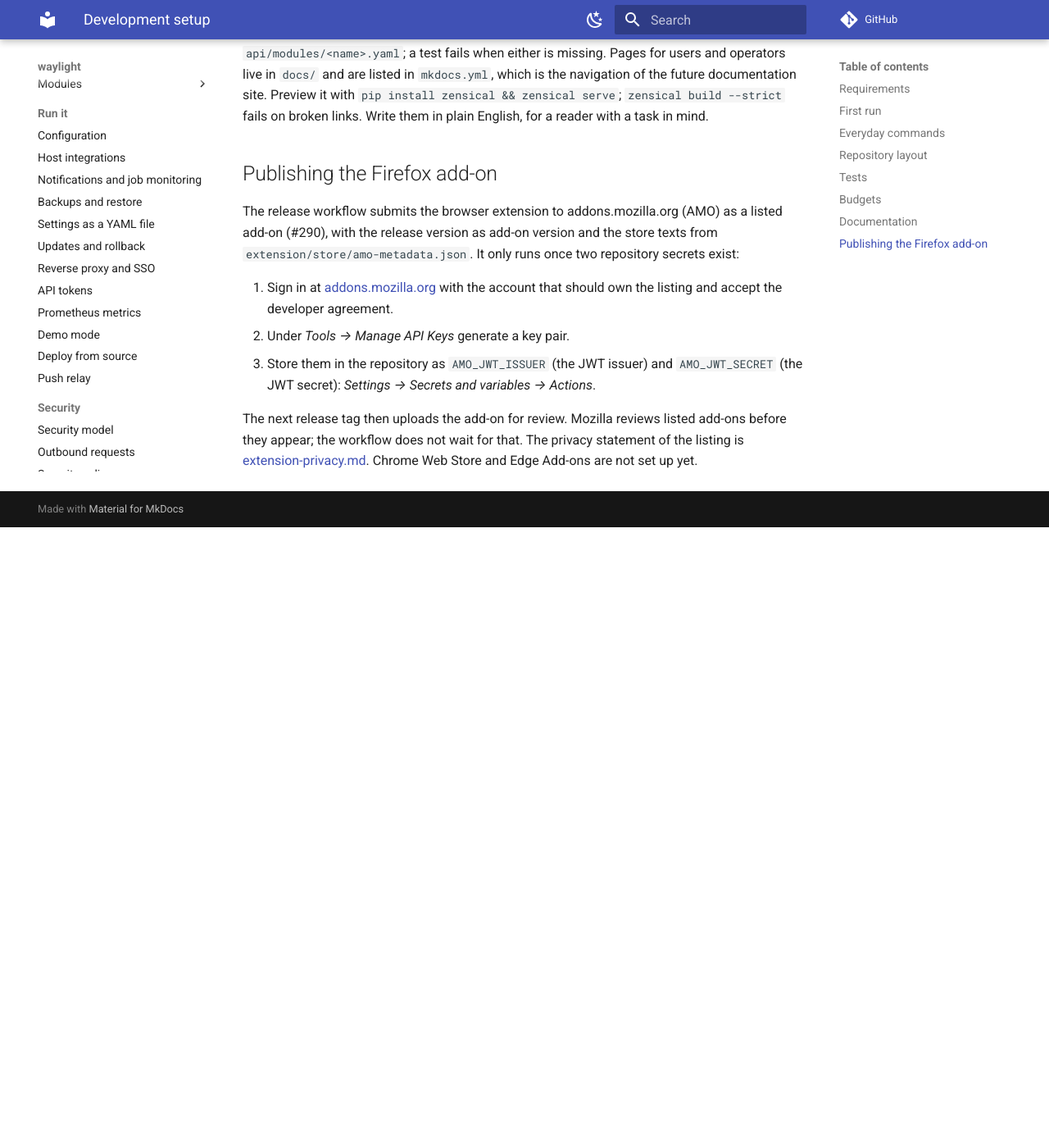
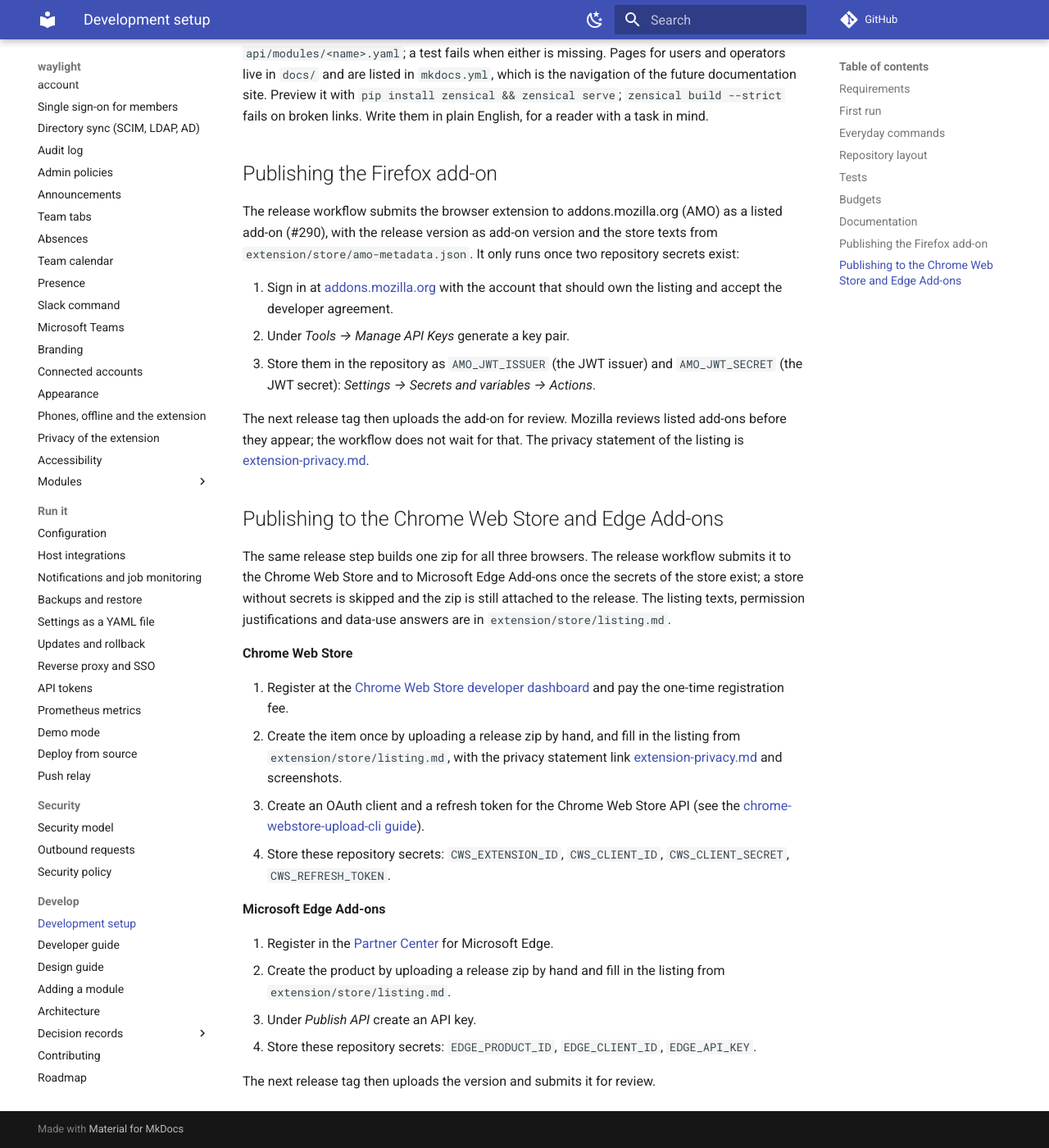
Before and after one commit to Waylight-App/waylight, an MkDocs documentation site: the page built from docs/development.md, in a window 1280 px wide and 1400 px high, scrolled down 2843 px. Shown: the whole window at 82% size. Built offline with MkDocs 1.6.1 and Material for MkDocs 9.7.7, drawn with Linux system fonts in a browser that asks for light colours; comment, search, counter and statistics services are not loaded; before the commit the page ends 3486 px from its top, so only the background shows below that.

Commit message:
ci: submit the extension to Chrome Web Store and Edge Add-ons when secrets exist (#290)
Release steps for both stores skip without their secrets. Adds the store listing texts (EN, DE) and setup steps; docs link the stores and keep the zip.

```diff
--- a/docs/apps-and-offline.md
+++ b/docs/apps-and-offline.md
@@ -43,17 +43,20 @@ with the current page, the link you right-clicked or the selected text.
 
 It works in Chrome, Edge and Firefox:
 
-1. Download `waylight-extension-<version>.zip` from the
+1. Install it from the store of your browser once it is listed there:
+   [addons.mozilla.org](https://addons.mozilla.org/) for Firefox, the
+   [Chrome Web Store](https://chrome.google.com/webstore) for Chrome and
+   Microsoft Edge Add-ons for Edge. Search for *Waylight*. A store install
+   updates itself. The listings are being set up (#290); until a store
+   lists it, use the zip below.
+2. Or install the zip: download `waylight-extension-<version>.zip` from the
    [latest release](https://github.com/Waylight-App/waylight/releases/latest)
-   and unzip it.
-2. Load it:
+   and unzip it, then
    - **Chrome and Edge:** open `chrome://extensions`, switch on
      *Developer mode*, choose *Load unpacked* and select the unzipped folder.
-   - **Firefox:** once the add-on is listed on addons.mozilla.org (#290), install
-     it from there like any other add-on; it then updates itself. Until then,
-     open `about:debugging#/runtime/this-firefox`, choose *Load Temporary
-     Add-on* and select `manifest.json`; Firefox removes temporary add-ons on
-     restart.
+   - **Firefox:** open `about:debugging#/runtime/this-firefox`, choose *Load
+     Temporary Add-on* and select `manifest.json`; Firefox removes temporary
+     add-ons on restart.
 3. Open a new tab and choose *Use without a server* or *Connect my server*.
    For a server, enter the address of your dashboard in the options, for
    example `http://homeserver:8090`.
--- a/docs/development.md
+++ b/docs/development.md
@@ -122,4 +122,36 @@ repository secrets exist:
 The next release tag then uploads the add-on for review. Mozilla reviews
 listed add-ons before they appear; the workflow does not wait for that. The
 privacy statement of the listing is [extension-privacy.md](extension-privacy.md).
-Chrome Web Store and Edge Add-ons are not set up yet.
+
+## Publishing to the Chrome Web Store and Edge Add-ons
+
+The same release step builds one zip for all three browsers. The release
+workflow submits it to the Chrome Web Store and to Microsoft Edge Add-ons
+once the secrets of the store exist; a store without secrets is skipped and
+the zip is still attached to the release. The listing texts, permission
+justifications and data-use answers are in `extension/store/listing.md`.
+
+**Chrome Web Store**
+
+1. Register at the [Chrome Web Store developer dashboard](https://chrome.google.com/webstore/devconsole)
+   and pay the one-time registration fee.
+2. Create the item once by uploading a release zip by hand, and fill in the
+   listing from `extension/store/listing.md`, with the privacy statement
+   link [extension-privacy.md](extension-privacy.md) and screenshots.
+3. Create an OAuth client and a refresh token for the Chrome Web Store API
+   (see the
+   [chrome-webstore-upload-cli guide](https://github.com/fregante/chrome-webstore-upload-keys)).
+4. Store these repository secrets: `CWS_EXTENSION_ID`, `CWS_CLIENT_ID`,
+   `CWS_CLIENT_SECRET`, `CWS_REFRESH_TOKEN`.
+
+**Microsoft Edge Add-ons**
+
+1. Register in the [Partner Center](https://partner.microsoft.com/dashboard/microsoftedge/overview)
+   for Microsoft Edge.
+2. Create the product by uploading a release zip by hand and fill in the
+   listing from `extension/store/listing.md`.
+3. Under *Publish API* create an API key.
+4. Store these repository secrets: `EDGE_PRODUCT_ID`, `EDGE_CLIENT_ID`,
+   `EDGE_API_KEY`.
+
+The next release tag then uploads the version and submits it for review.
--- a/docs/extension-privacy.md
+++ b/docs/extension-privacy.md
@@ -1,6 +1,6 @@
 # Privacy of the browser extension
 
-This page describes what the Waylight browser extension stores and sends. It is the privacy statement of the listing on addons.mozilla.org.
+This page describes what the Waylight browser extension stores and sends. It is the privacy statement of the store listings on addons.mozilla.org, the Chrome Web Store and Microsoft Edge Add-ons.
 
 ## What it stores
 
@@ -29,7 +29,7 @@ Apart from that, nothing is sent to the developers of Waylight or to any third p
 
 The extension has no access to other websites and injects no scripts into pages.
 
-Firefox shows these data types when you install the add-on: *browsing activity* (the URL and title of a page you save). It is declared because the data leaves the browser, even though it only goes to your own server.
+Firefox shows these data types when you install the add-on: *browsing activity* (the URL and title of a page you save). The Chrome Web Store and Edge Add-ons list the same data as *web history*. It is declared because the data leaves the browser, even though it only goes to your own server.
 
 ## Questions
 
```
Also changed, not shown: extension/store/listing.md (added, +69 -0 lines), 1 other file.
